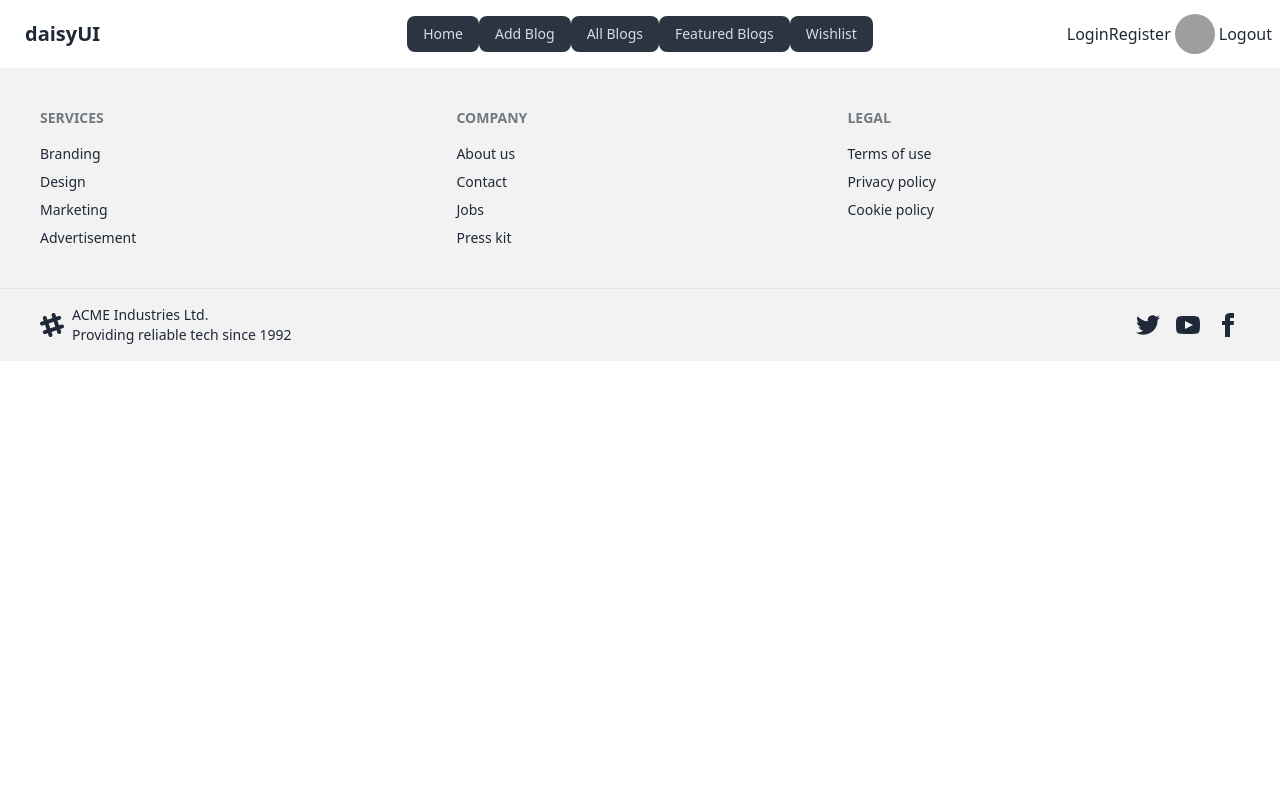
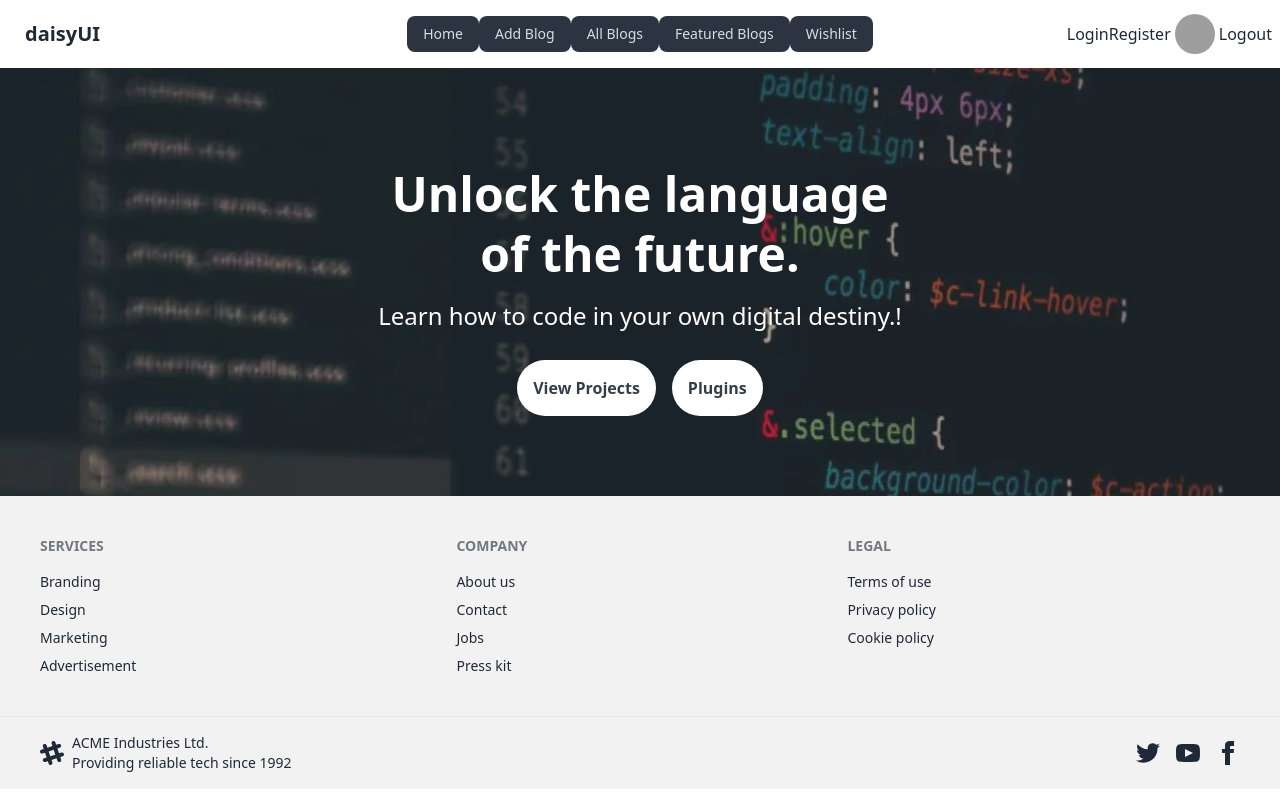
Before and after one commit to kyowChaing/eblog_FrontEnd, a React (Vite) app: page / in a window 1280 px wide. Built offline with nearby package versions, Linux system fonts and the light colour scheme; grey boxes are pictures that could not be loaded.

Commit message:
Hero section banner added

```diff
--- a/src/Components/HomePage/Banner/Banner.jsx
+++ b/src/Components/HomePage/Banner/Banner.jsx
@@ -1,9 +1,32 @@
-import React from 'react'
+
+import "./style.css";
+
 
 function Banner() {
   return (
     <>
-
+        <div className="text-white bgimg " >
+     <div className="container mx-auto flex px-2 py-20 items-center flex-col ">
+       <div className="text-center lg:w-5/12 w-full">
+         <h1 className="my-4 text-5xl font-bold leading-tight">
+         Unlock the language of the future.
+         </h1>
+         <p className="text-2xl mb-7">
+         Learn how to code in your own digital destiny.!
+         </p>
+         <div className="flex justify-center mx-auto">
+           <button
+             className="hover:underline bg-white text-gray-800 font-bold rounded-full  py-4 px-4">
+             View Projects
+           </button>
+           <button
+             className="ml-4 hover:underline bg-white text-gray-800 font-bold rounded-full  py-4 px-4">
+             Plugins
+           </button>
+         </div>
+       </div>
+     </div>
+   </div >
     </>
   )
 }
--- /dev/null
+++ b/src/Components/HomePage/Banner/style.css
@@ -0,0 +1,7 @@
+.bgimg{
+    background-image: url('../../../assets/hero.jpg');
+    background-repeat: no-repeat;
+    background-size: 100%;
+    opacity: 0.9;
+
+}
--- a/src/Components/HomePage/HomePage.jsx
+++ b/src/Components/HomePage/HomePage.jsx
@@ -1,10 +1,10 @@
 import React from 'react'
-import NavBar from './NavBar/NavBar'
+import Banner from './Banner/Banner'
 
 function HomePage() {
   return (
     <>
-
+      <Banner></Banner>
     </>
   )
 }
```
Also changed, not shown: src/assets/hero.jpg (added), src/assets/heroy.jpg (added).
